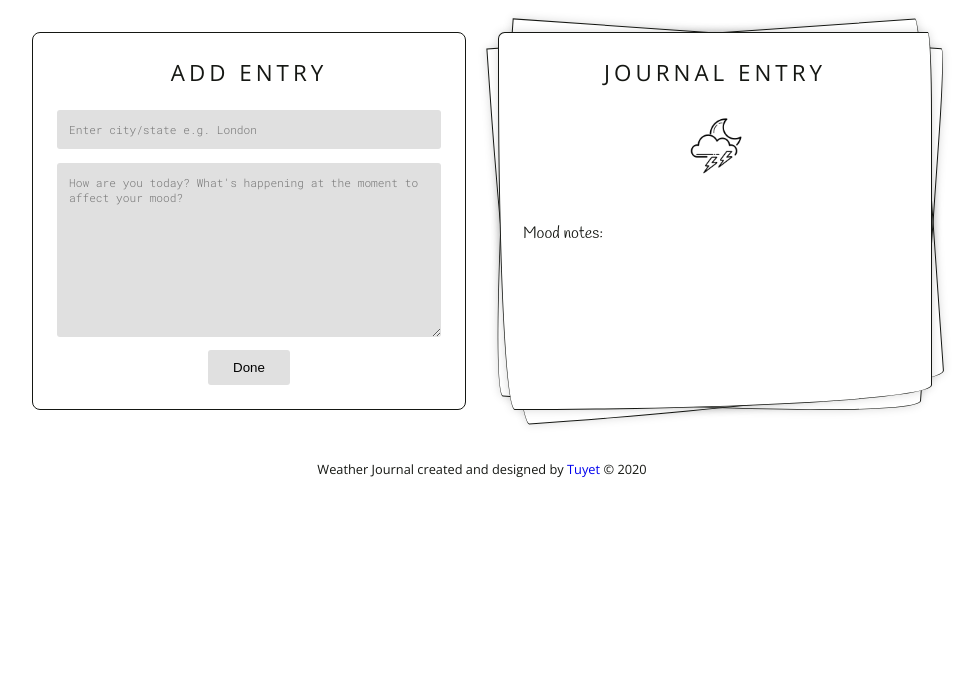
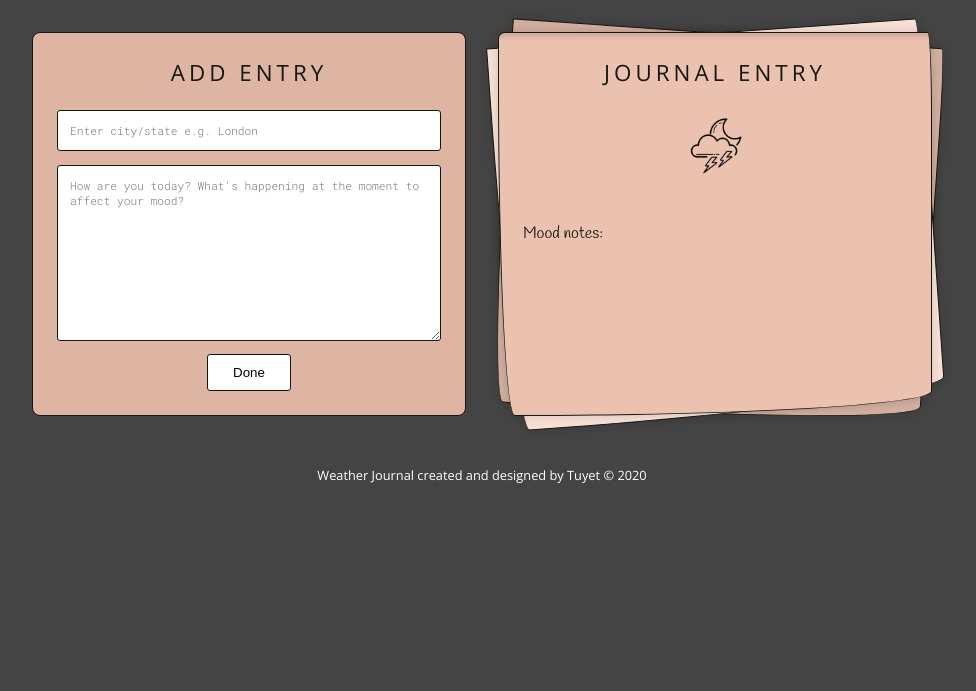
Before and after one commit to toowee-le/weather-journal-app, a website: page public/index.html in a window 1280 px wide. Shown: the part 109-800 px from the top of the page, without its empty margins (158-1134 px from the left). Drawn offline with nearby package versions, Linux system fonts and the light colour scheme.

Commit message:
update styles

```diff
--- a/public/style.css
+++ b/public/style.css
@@ -8,10 +8,13 @@
 
 :root {
     --text-color: #151713;
+    --hover-color: #F6E0D6;
 }
+
 body {
     font-family: 'Open Sans', sans-serif;
     font-size: 1rem;
+    background: #444;
     color: var(--text-color);
 }
 
@@ -22,6 +25,10 @@ h2 {
     letter-spacing: 8px;
     text-align: center;
     font-weight: 300;
+}
+
+h1 {
+    color: #FFF;
 }
 
 h2 {
@@ -36,6 +43,13 @@ h3 {
 
 a {
     text-decoration: none;
+    color: #FFF;
+    transition: .2s ease;
+}
+
+a:hover {
+    color: var(--hover-color);
+    border-bottom: 3px solid var(--hover-color);
 }
 
 .name,
@@ -89,7 +103,7 @@ a {
 .entry-input,
 .entry-output {
     border: 1px solid var(--text-color);
-    background: #FFF;
+    background: #ddb5a2;
     border-radius: 8px;
     padding: 1.5em;
 }
@@ -101,10 +115,10 @@ textarea {
     margin: 1em 0;
     padding: 12px;
     width: 100%;
-    border: none;
+    border: 1px solid var(--text-color);
     border-radius: 3px;
     outline: none;
-    background: rgb(224, 224, 224);
+    background: #FFF;
 }
 
 ::placeholder {
@@ -120,6 +134,8 @@ textarea {
 .entry-output {
     position: relative;
     box-shadow: 0 0 10px rgba(0, 0, 0, .15);
+    background: #DCAE94;
+    background: -webkit-linear-gradient(top, #d0a896 , #ebc2af 2%);
 }
 
 .entry-output,
@@ -145,10 +161,12 @@ textarea {
 
 .entry-output:before {
     transform: rotate(4deg);
+    background: #ebc2afd7;
 }
 
 .entry-output:after {
     transform: rotate(-4deg);
+    background: #f6e0d6;
 }
 
 .date,
@@ -178,15 +196,21 @@ footer {
     font-size: .8rem;
     width: 80%;
     margin: 0 auto;
+    color: #FFF;
 }
 
 /* ---- Utilities ---- */
 #generate {
     padding: 10px 25px;
-    background: rgb(224, 224, 224);
-    border: none;
+    background: #FFF;
+    border: 1px solid var(--text-color);
     border-radius: 3px;
     cursor: pointer;
+    transition: .3s all;
+}
+
+#generate:hover {
+    background: var(--hover-color);
 }
 
 /* ---- Media Query ---- */
```
Also changed, not shown: 2 other files.
